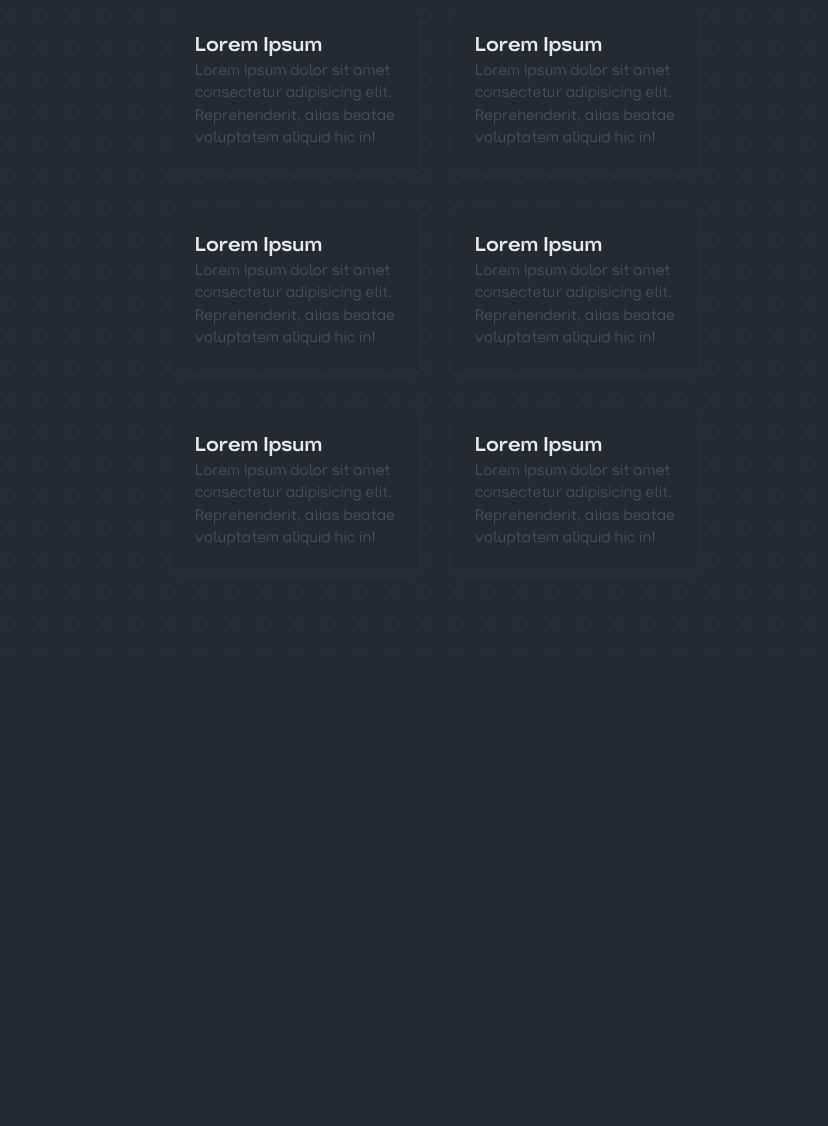
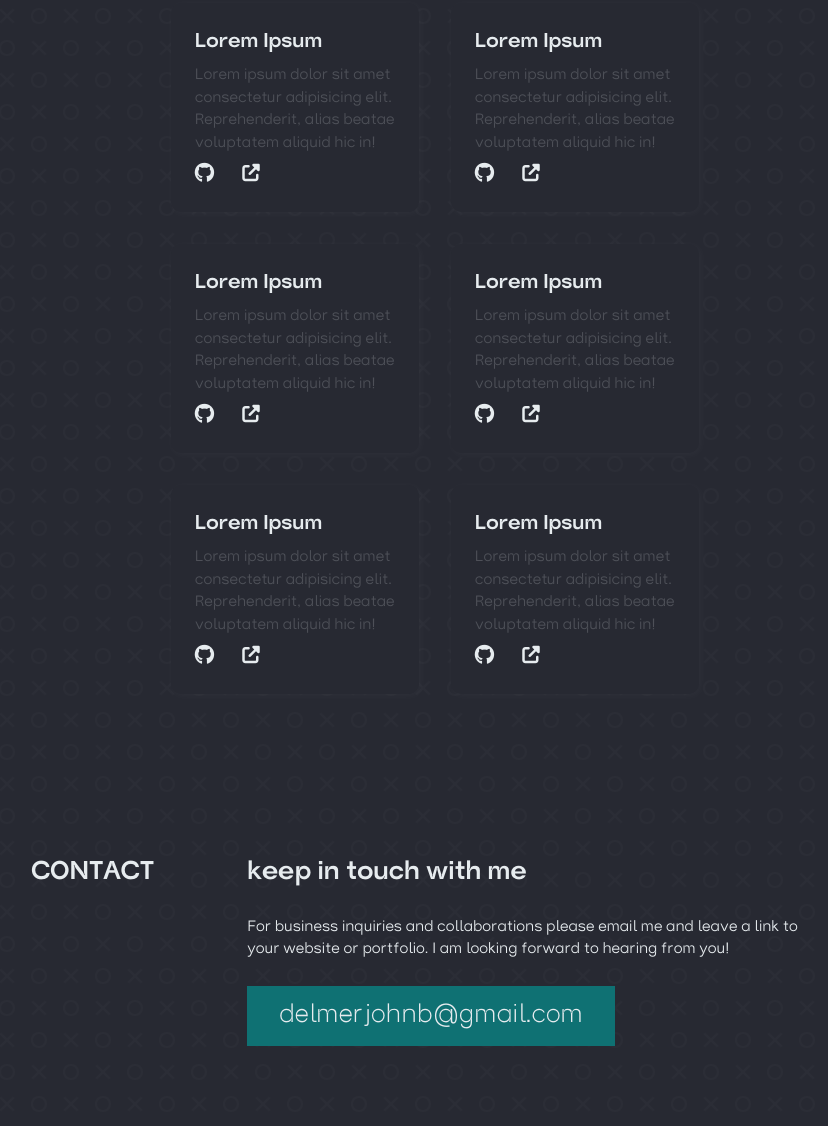
Before and after one commit to grixxxx/portWebsitev2, a website built with Parcel: page src/index.html in a window 1280 px wide. Shown: the part 952-2078 px from the top of the page, without its empty margins (97-925 px from the left). Before the commit the page ends 1607 px from the top, so only its background shows below. Built offline with nearby package versions, Linux system fonts and the light colour scheme.

Commit message:
added contact section

```diff
--- a/src/index.html
+++ b/src/index.html
@@ -36,7 +36,7 @@
             <a href="#project">PROJECTS</a>
           </li>
           <li class="primary-nav-item">
-            <a href="#">CONTACT</a>
+            <a href="#contact">CONTACT</a>
           </li>
         </ul>
       </nav>
@@ -60,10 +60,10 @@
     <section class="about" id="about">
       <h1 class="section-title">ABOUT</h1>
       <div class="about-container">
-        <p class="about-title">
+        <h2 class="about-title">
           My goal is to create web experiences that are surprising, interesting,
           and memorable.
-        </p>
+        </h2>
         <p class="about-text">
           I'm a Front-end Web Developer based in Isabela, Philippines. I
           enrolled at Isabela State University and am currently pursuing a
@@ -92,6 +92,10 @@
             Lorem ipsum dolor sit amet consectetur adipisicing elit.
             Reprehenderit, alias beatae voluptatem aliquid hic in!
           </p>
+          <div class="card--link">
+            <a href="#"><i class="fa-brands fa-github"></i></a>
+            <a href="#"><i class="fa-solid fa-up-right-from-square"></i></a>
+          </div>
         </article>
         <article class="card">
           <h2 class="card-title">Lorem Ipsum</h2>
@@ -99,6 +103,10 @@
             Lorem ipsum dolor sit amet consectetur adipisicing elit.
             Reprehenderit, alias beatae voluptatem aliquid hic in!
           </p>
+          <div class="card--link">
+            <a href="#"><i class="fa-brands fa-github"></i></a>
+            <a href="#"><i class="fa-solid fa-up-right-from-square"></i></a>
+          </div>
         </article>
         <article class="card">
           <h2 class="card-title">Lorem Ipsum</h2>
@@ -106,6 +114,10 @@
             Lorem ipsum dolor sit amet consectetur adipisicing elit.
             Reprehenderit, alias beatae voluptatem aliquid hic in!
           </p>
+          <div class="card--link">
+            <a href="#"><i class="fa-brands fa-github"></i></a>
+            <a href="#"><i class="fa-solid fa-up-right-from-square"></i></a>
+          </div>
         </article>
         <article class="card">
           <h2 class="card-title">Lorem Ipsum</h2>
@@ -113,6 +125,10 @@
             Lorem ipsum dolor sit amet consectetur adipisicing elit.
             Reprehenderit, alias beatae voluptatem aliquid hic in!
           </p>
+          <div class="card--link">
+            <a href="#"><i class="fa-brands fa-github"></i></a>
+            <a href="#"><i class="fa-solid fa-up-right-from-square"></i></a>
+          </div>
         </article>
         <article class="card">
           <h2 class="card-title">Lorem Ipsum</h2>
@@ -120,6 +136,10 @@
             Lorem ipsum dolor sit amet consectetur adipisicing elit.
             Reprehenderit, alias beatae voluptatem aliquid hic in!
           </p>
+          <div class="card--link">
+            <a href="#"><i class="fa-brands fa-github"></i></a>
+            <a href="#"><i class="fa-solid fa-up-right-from-square"></i></a>
+          </div>
         </article>
         <article class="card">
           <h2 class="card-title">Lorem Ipsum</h2>
@@ -127,7 +147,26 @@
             Lorem ipsum dolor sit amet consectetur adipisicing elit.
             Reprehenderit, alias beatae voluptatem aliquid hic in!
           </p>
+          <div class="card--link">
+            <a href="#"><i class="fa-brands fa-github"></i></a>
+            <a href="#"><i class="fa-solid fa-up-right-from-square"></i></a>
+          </div>
         </article>
+      </div>
+    </section>
+
+    <section class="contact" id="contact">
+      <h1 class="section-title">CONTACT</h1>
+      <div class="contact-container">
+        <h2 class="contact-title">keep in touch with me</h2>
+        <p class="contact-text">
+          For business inquiries and collaborations please email me and leave a
+          link to your website or portfolio. I am looking forward to hearing
+          from you!
+        </p>
+        <a href="mailto:delmerjohnb@gmail.com"
+          ><button>delmerjohnb@gmail.com</button></a
+        >
       </div>
     </section>
 
--- a/src/scss/_cards.scss
+++ b/src/scss/_cards.scss
@@ -8,6 +8,10 @@
   border-radius: 10px;
   box-shadow: 1.5px 1.5px 10px rgba(255, 255, 255, 0.034);
 
+  & > *:not(.card--link) {
+    margin-bottom: 0.5rem;
+  }
+
   .card-title {
     font-family: trap-bold;
     font-size: $fontmdm;
@@ -17,4 +21,22 @@
     font-size: $fontsmll;
     opacity: $opacity50;
   }
+
+  .card--link {
+    position: relative;
+
+    a {
+      color: $secondaryClr;
+      margin-right: $gap;
+      transition: color 0.3s ease;
+
+      &:hover {
+        color: $accentClr;
+      }
+    }
+
+    i {
+      font-size: $fontmdm;
+    }
+  }
 }
--- a/src/scss/_media-queries.scss
+++ b/src/scss/_media-queries.scss
@@ -46,6 +46,14 @@
       top: 60px;
     }
   }
+
+  main .main-container > * {
+    margin-bottom: 0.5rem;
+  }
+
+  .contact-container {
+    text-align: center;
+  }
 }
 @media (width > 600px) {
   .project {
--- a/src/scss/_mixins.scss
+++ b/src/scss/_mixins.scss
@@ -16,3 +16,24 @@
   font-family: trap-bold;
   font-size: clamp($fontsmll, 5vw, $fontlrg);
 }
+
+@mixin sectionContentTitle {
+  font-family: trap-bold;
+  font-size: clamp($fontsmll, 5vw, $fontlrg);
+  max-width: 35rem;
+  margin-bottom: $gap;
+}
+
+@mixin sectionContentText {
+  font-size: $fontsmll;
+  opacity: $opacity50;
+  margin-bottom: $gap;
+}
+
+@mixin sectionBtn {
+  color: $secondaryClr;
+  background-color: $accentClr;
+  border: none;
+  font-family: trap-thin;
+  cursor: pointer;
+}
--- a/src/scss/index.scss
+++ b/src/scss/index.scss
@@ -134,27 +134,21 @@ main {
     width: $sectionContainerWidth;
   }
   .about-title {
-    font-family: trap-bold;
-    font-size: clamp($fontsmll, 5vw, $fontlrg);
-    max-width: 35rem;
-    margin-bottom: $gap;
+    @include sectionContentTitle;
   }
 
   .about-text {
-    font-size: $fontsmll;
-    opacity: $opacity50;
+    @include sectionContentText;
   }
 
   .open-modal {
-    background: transparent;
-    border: none;
-    color: $secondaryClr;
-    font-size: $fontmdm;
-    padding-block: $gap;
-    font-family: trap-thin;
-    cursor: pointer;
+    @include sectionBtn;
+    font-size: $fontsmll;
+    padding: 0.8rem 1.5rem;
+    transition: 0.3s ease-in;
 
     &:hover {
+      box-shadow: inset 20em 0 0 0 $secondaryClr;
       color: $accentClr;
     }
   }
@@ -184,3 +178,32 @@ main {
   flex-wrap: wrap;
   gap: 2rem;
 }
+
+.contact-container {
+  width: $sectionContainerWidth;
+
+  .contact-title {
+    @include sectionContentTitle;
+  }
+  .contact-text {
+    max-width: 36rem;
+    font-size: $fontsmll;
+  }
+
+  & > *:not(button) {
+    margin-bottom: $gap;
+  }
+
+  button {
+    @include sectionBtn;
+    font-size: clamp(40%, 4vw, $fontlrg);
+    padding: 1rem 2rem;
+    transition: all 0.5s ease-in-out;
+
+    &:hover,
+    &:focus {
+      box-shadow: inset 14.5em 0 0 0 $secondaryClr;
+      color: $accentClr;
+    }
+  }
+}
```
Also changed, not shown: dist/index.html, src/dist/css/index.css, src/scss/_variables.scss (line endings or trailing spaces), 3 other files.
